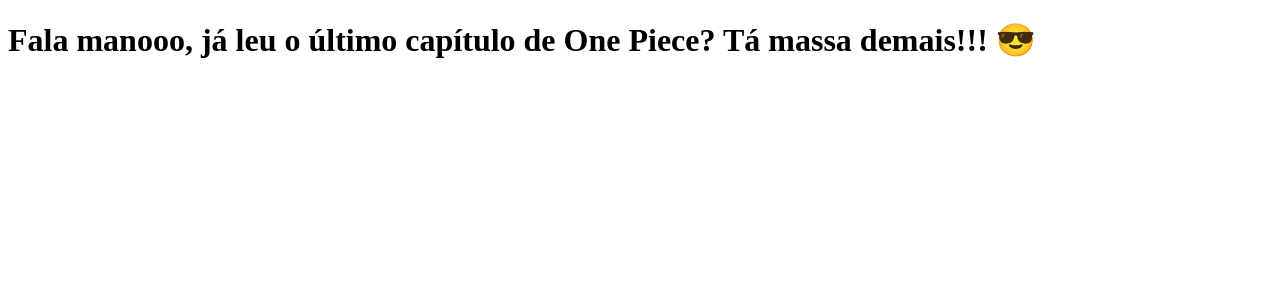
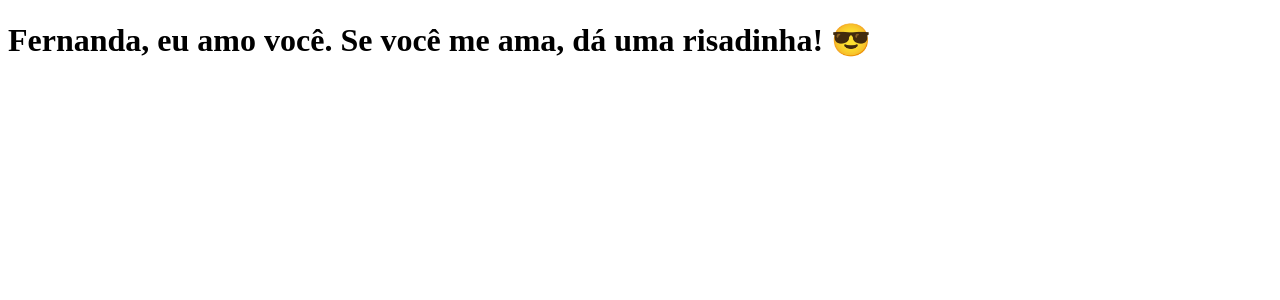
Before and after one commit to ntfgustavo/clone-tabnews, a Next.js app: page / in a window 1280 px wide. Shown: the top 300 px of the page. Built offline with nearby package versions, Linux system fonts and the light colour scheme.

Commit message:
Modifica a frase

```diff
--- a/pages/index.js
+++ b/pages/index.js
@@ -1,9 +1,5 @@
 function Home() {
-  return (
-    <h1>
-      Fala manooo, já leu o último capítulo de One Piece? Tá massa demais!!! 😎
-    </h1>
-  );
+  return <h1>Fernanda, eu amo você. Se você me ama, dá uma risadinha! 😎</h1>;
 }
 
 export default Home;
```
